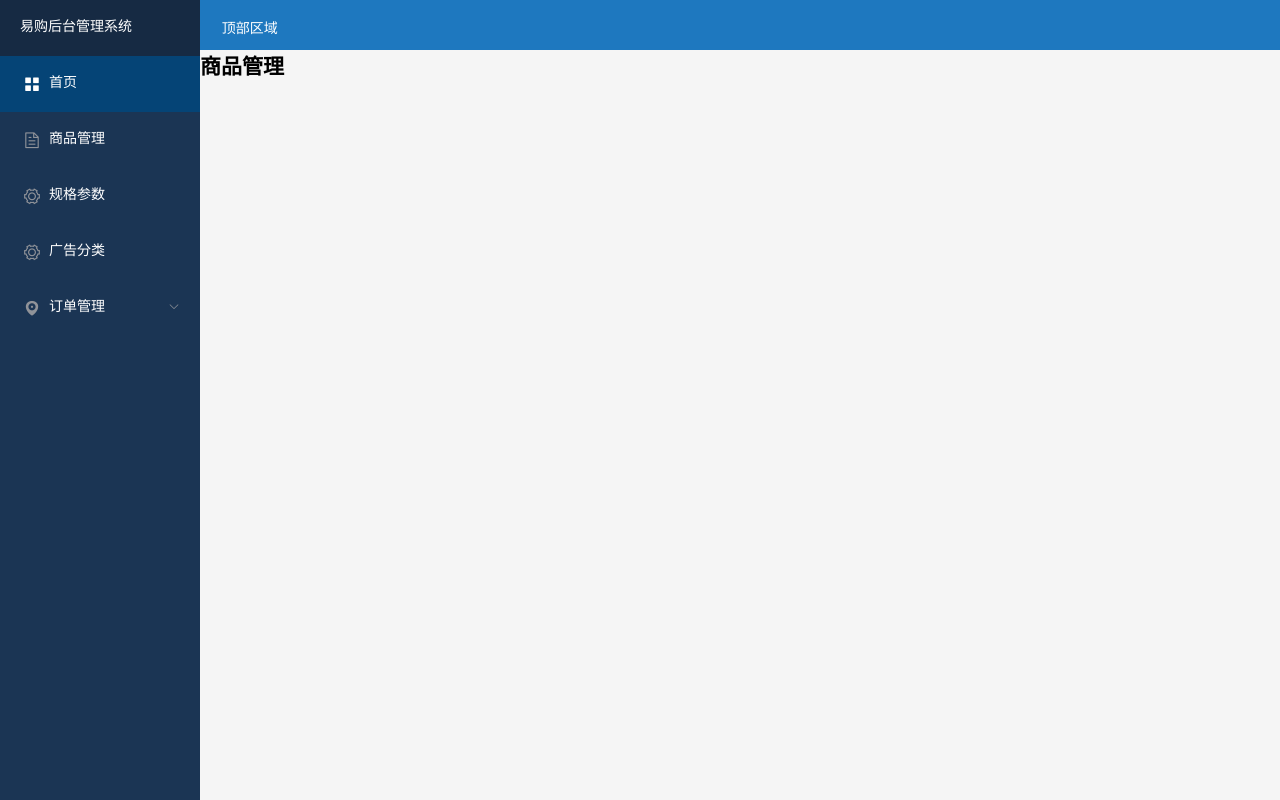
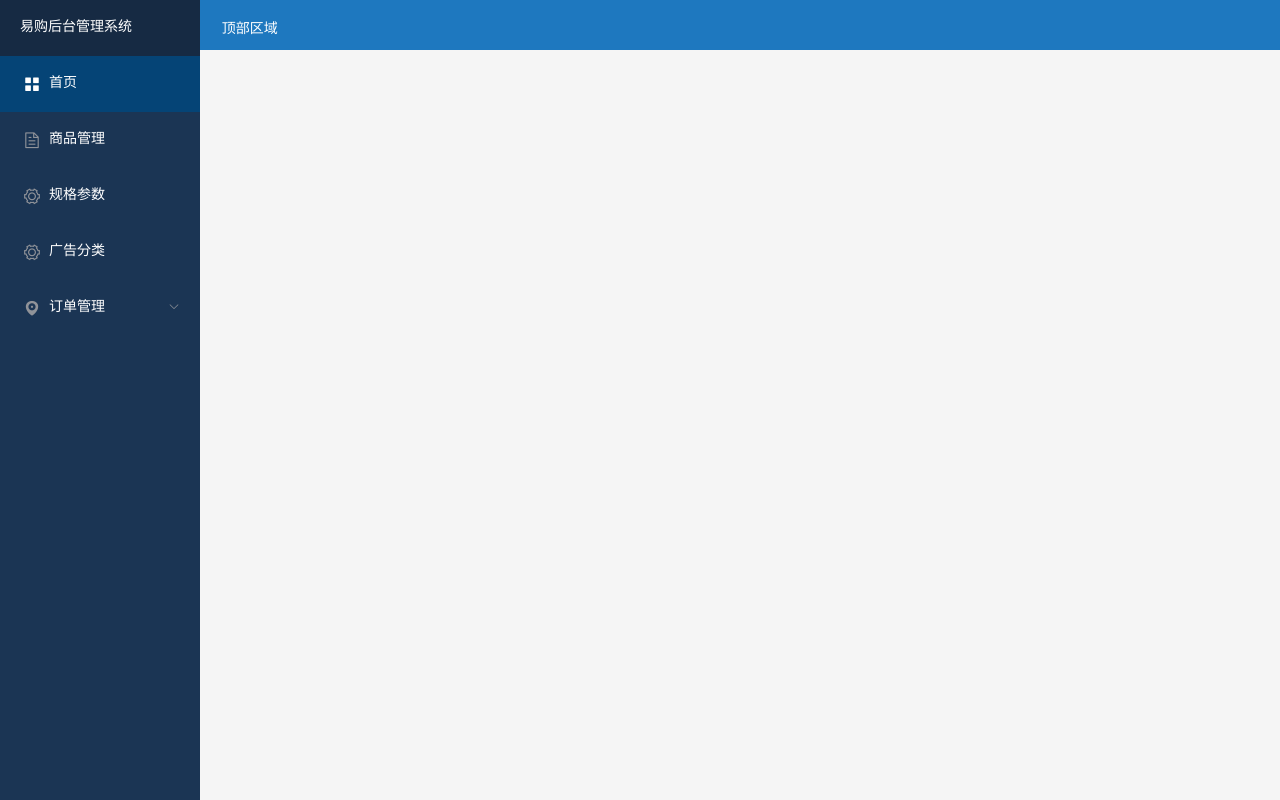
Before and after one commit to qinran6/vue-ego1, a Vue app in the folder ego/: page /goods in a window 1280 px wide. Built offline with nearby package versions, Linux system fonts and the light colour scheme; a web font is replaced by a local one.

Commit message:
商品管理页面布局设计

```diff
--- a/ego/src/views/Goods/Goods.vue
+++ b/ego/src/views/Goods/Goods.vue
@@ -1,6 +1,14 @@
 <template>
   <div>
-    <h2>商品管理</h2>
+    <!-- 搜素区域 -->
+     <div class="header">
+
+     </div>
+    <!-- 表格区域展示视图数据 -->
+     <div class="wrapper">
+
+     </div>
+    <!-- 分页 -->
   </div>
 </template>
 
```
